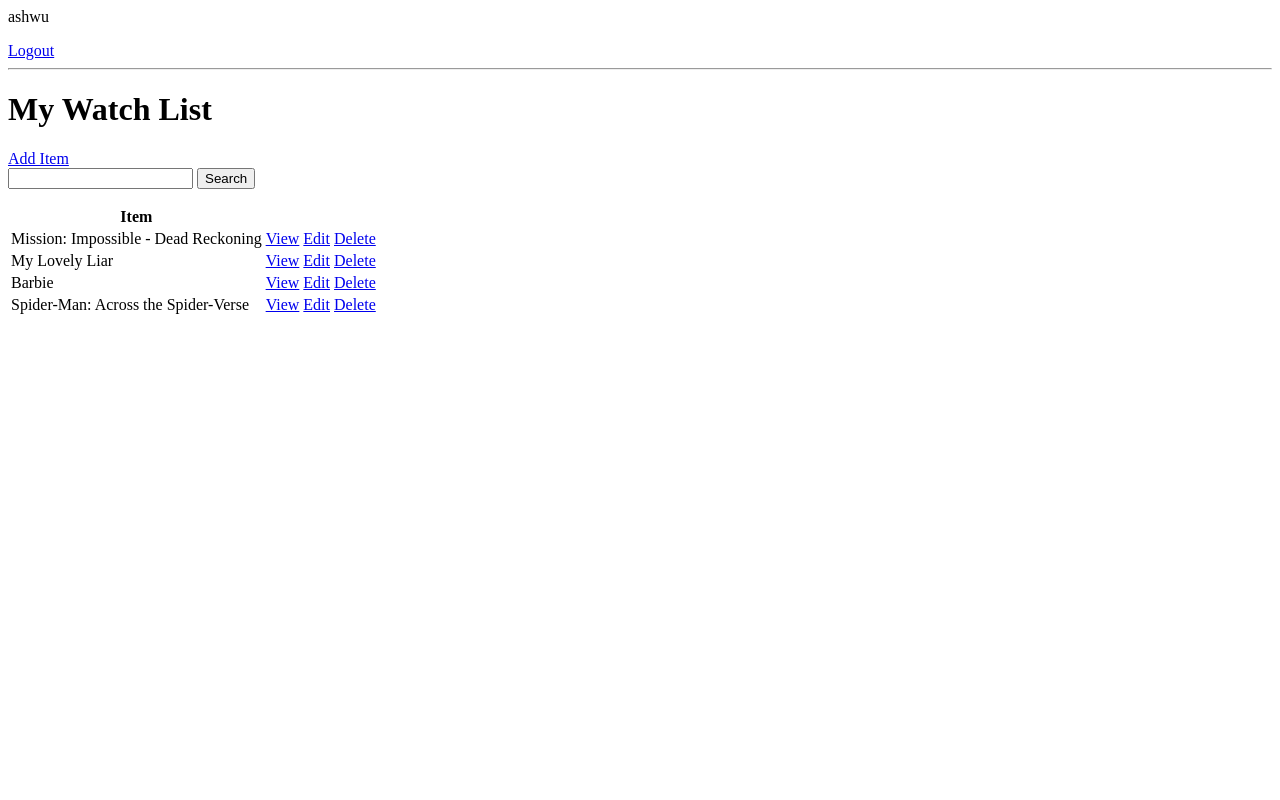
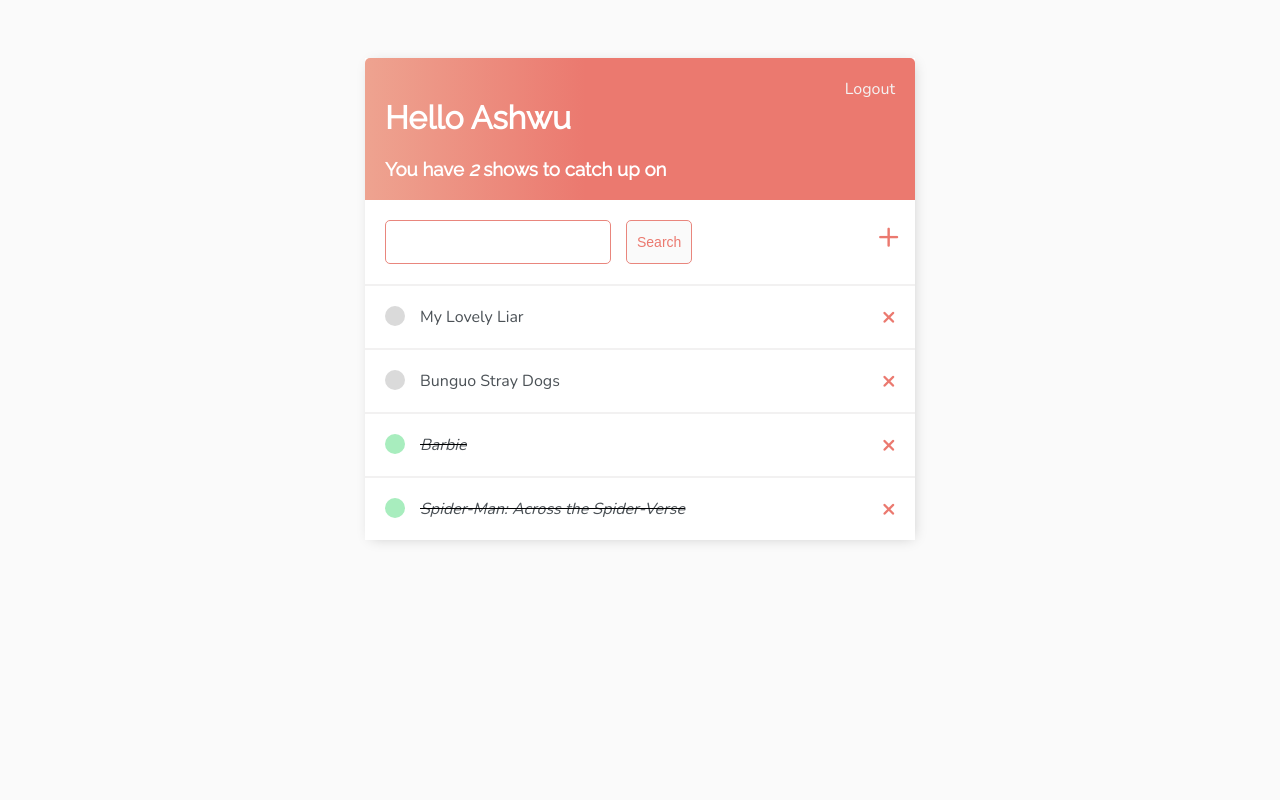
Before and after one commit to ashwu11/watchlist, a Django app: page / in a window 1280 px wide. Run offline with Django 4.2, Linux system fonts and the light colour scheme; a user stored in the database is signed in; data comes from the database, SQL or seed files in the repository.

Commit message:
Added styling to all pages

```diff
--- a/main/models.py
+++ b/main/models.py
@@ -5,10 +5,10 @@ class Movie(models.Model):
     user = models.ForeignKey(User, on_delete = models.CASCADE, null = True, blank = True) # SET_NULL if we want items to remain
     title = models.CharField(max_length = 150)
     type = models.CharField(max_length = 50)
-    description = models.TextField(null = True, blank = True)
+    thoughts = models.TextField(null = True, blank = True)
     status = models.BooleanField(default = False)
     created = models.DateTimeField(auto_now_add = True)
-    rating = models.IntegerField(null = True, blank = True)
+    rating = models.CharField(null = True, blank = True, max_length=20)
 
     # set default value to title
     def __str__(self):
--- /dev/null
+++ b/main/templates/main/main.html
@@ -0,0 +1,151 @@
+<!DOCTYPE html>
+
+<html>
+<head>
+    <meta charset='utf-8'>
+    <meta http-equiv='X-UA-Compatible' content='IE=edge'>
+    <title>Watch List</title>
+    <meta name='viewport' content='width=device-width, initial-scale=1'>
+    <link rel='stylesheet' type='text/css' media='screen' href='main.css'>
+    <script src='main.js'></script>
+
+    <link rel="preconnect" href="https://fonts.googleapis.com">
+    <link rel="preconnect" href="https://fonts.gstatic.com" crossorigin>
+    <link href="https://fonts.googleapis.com/css2?family=Nunito:wght@200&family=Raleway&display=swap" rel="stylesheet">
+
+    <style>
+        body {
+            background-color: #FAFAFA;
+            font-family: 'Nunito', sans-serif;
+            padding-top: 50px;
+        }
+
+        h1, h2, h3, h4, h5, h6 {
+            font-family: 'Raleway', sans-serif;
+        }
+
+        a, p {
+            color: #4b5156;
+        }
+
+        .container{
+            max-width: 550px;
+            margin: auto;
+            background-color: #fff;
+            -webkit-box-shadow: 2px 2px 13px -4px rgba(0, 0, 0, 0.21);
+            box-shadow: 2px 2px 13px -4px rgba(0, 0, 0, 0.21);
+        }
+
+        .header {
+            display: flex;
+            justify-content: space-between;
+            color: #fff;
+            padding: 20px;
+            border-radius: 5px 5px 0 0;
+            background: linear-gradient(90deg, #EEA390 0%, #EB796f 40%, #EB796f 100%)
+        }
+
+        .header a {
+            color: rgb(244, 243, 243);
+            text-decoration: none;
+        }
+
+        .movie-wrapper {
+            display: flex;
+            justify-content: space-between;
+            align-items: center;
+            background-color: #fff;
+            border-top: 2px solid rgb(242, 241, 241);
+            padding: 20px;
+        }
+
+        .movie-title {
+            display: flex;
+        }
+
+        .movie-title a {
+            text-decoration: none;
+            color:#4b5156;
+            margin-left: 15px;
+        }
+
+        .complete-icon {
+            height: 20px;
+            width: 20px;
+            background-color: rgb(168, 237, 190);
+            border-radius: 50%;
+        }
+
+        .incomplete-icon {
+            height: 20px;
+            width: 20px;
+            background-color: rgb(218, 218, 218);
+            border-radius: 50%;
+        }
+
+        .delete-link {
+            text-decoration: none;
+            font-weight: 800;
+            color:#EB796f;
+            font-size: 22px;
+            line-height: 0;
+        }
+
+        input[type=text],
+        input[type=password],
+        textarea {
+            border: 1px solid #e9867d;
+            border-radius: 5px;
+            padding: 10px;
+            width: 90%;
+            font-family: 'Nunito', sans-serif;
+            font-size: 16px;
+        }
+
+        label {
+            display: block;
+            padding-top: 10px !important;
+        }
+
+        #search-add-bar {
+            display: flex;
+            justify-content:space-between;
+            align-content: center;
+            padding: 10px;
+        }
+
+        #add-link {
+            text-decoration: none;
+            color:#EB796f;
+            font-size: 38px;
+            text-shadow: #81413b;
+        }
+
+        .button {
+            background-color: #FAFAFA;
+            color:#EB796f;
+            border: 1px solid #e9867d;
+            border-radius: 5px;
+            text-decoration: none;
+            padding: 10px;
+            font-size: 14px;
+            cursor: pointer;
+        }
+
+        .body{
+            padding: 20px;
+            align-content: center;
+        }
+
+    </style>
+</head>
+
+<body>
+    <div class="container">
+        {% block content %}
+
+        {% endblock content %}
+    </div>
+
+</body>
+</html>
--- a/main/templates/main/movie_list.html
+++ b/main/templates/main/movie_list.html
@@ -1,34 +1,53 @@
-{% if request.user.is_authenticated %}
-    <p>{{request.user}}</p>
+{% extends 'main/main.html' %}
+{% block content %}
+
+<div class="header">
+    <div>
+        <h1> Hello {{request.user|title}} </h1> <!-- makes sure first letter of name is capitalized -->
+        <h3 style="margin:0"> You have <i>{{count}}</i> show{{count|pluralize:"s"}} to catch up on</h3>
+    </div>
+
+    {% if request.user.is_authenticated %}
     <a href="{% url 'logout' %}">Logout</a>
-{% else %}
+    {% else %}
     <a href="{% url 'login' %}">Login</a>
-{% endif %}
+    {% endif %}
+</div>
 
-<hr>
-<h1>My Watch List</h1>
-<a href="{% url 'create' %}"> Add Item</a>
 
-<form method="get">
-    <input type="text" name="search-text" value="{{search_input}}">
-    <input type="submit" value="Search">
-</form>
+<div id="search-add-bar">
+    <form method="get" style="display: flex; padding: 10px;">
+        <input type="text" name="search-text" value="{{search_input}}">
+        <input style="margin-left: 15px;" class="button" type="submit" value="Search">
+    </form>
 
-<table>
-    <tr>
-        <th>Item</th>
-        <th></th>
-    </tr>
+    <a style="margin-right: 5px;" id="add-link" href="{% url 'create' %}">&#43;</a>
+</div>
 
+
+<div class="movie-items">
     {% for movie in movies %}
-    <tr>
-        <td>{{movie.title}}</td>
-        <td><a href="{% url 'movie' movie.id %}">View</a></td>
-        <td><a href="{% url 'edit' movie.id %}">Edit</a></td>
-        <td><a href="{% url 'delete' movie.id %}">Delete</a></td>
-    </tr>
+    <div class="movie-wrapper">
+        {% if movie.status %}
+        <div class="movie-title">
+            <div class="complete-icon"></div>
+            <i><s><a href="{% url 'edit' movie.id %}">{{movie}}</a></s></i>
+        </div>
+        <a class="delete-link" href="{% url 'delete' movie.id %}">&#215;</a>
+
+        {% else %}
+        <div class="movie-title">
+            <div class="incomplete-icon"></div>
+            <a href="{% url 'edit' movie.id %}">{{movie}}</a>
+        </div>
+        <a class="delete-link" href="{% url 'delete' movie.id %}">&#215;</a>
+        {% endif %}
+
+    </div>
+
     {% empty %}
         <h3>No items in list</h3>
+    {% endfor %}
+</div>
 
-    {% endfor %}
-</table>
+{% endblock content %}
--- a/main/views.py
+++ b/main/views.py
@@ -48,10 +48,10 @@ class MovieList(LoginRequiredMixin, ListView):
         context['count'] = context['movies'].filter(status = False).count()
 
         search_input = self.request.GET.get('search-text') or ''
+        context['search_input'] = search_input
+
         if search_input:
-            context['movies'] = context['movies'].filter(title__icontains = search_input) # or title__startswith
-
-        context['search_input'] = search_input
+            context['movies'] = context['movies'].filter(title__icontains=search_input) # or title__startswith
 
         return context
 
@@ -62,16 +62,16 @@ class MovieDetail(LoginRequiredMixin, DetailView):
 
 class MovieCreate(LoginRequiredMixin, CreateView):
     model = Movie
-    fields = ['title', 'type', 'description', 'status']
+    fields = ['title', 'type', 'thoughts', 'status']
     success_url = reverse_lazy('movies')
 
     def form_valid(self, form):
         form.instance.user = self.request.user
-        return super(MovieCreate, self.form_valid)
+        return super(MovieCreate, self).form_valid(form)
 
 class MovieUpdate(LoginRequiredMixin, UpdateView):
     model = Movie
-    fields = ['title', 'type', 'description', 'status', 'rating']
+    fields = ['title', 'type', 'thoughts', 'status', 'rating']
     success_url = reverse_lazy('movies')
 
 class MovieDelete(LoginRequiredMixin, DeleteView):
```
Also changed, not shown: main/templates/main/login.html (+12 -1 lines), main/templates/main/movie_confirm_delete.html (+18 -6 lines), main/templates/main/movie_form.html (+16 -7 lines), main/templates/main/register.html (+28 -7 lines), db.sqlite3, main/migrations/0002_rename_description_movie_thoughts_alter_movie_rating.py (added).
